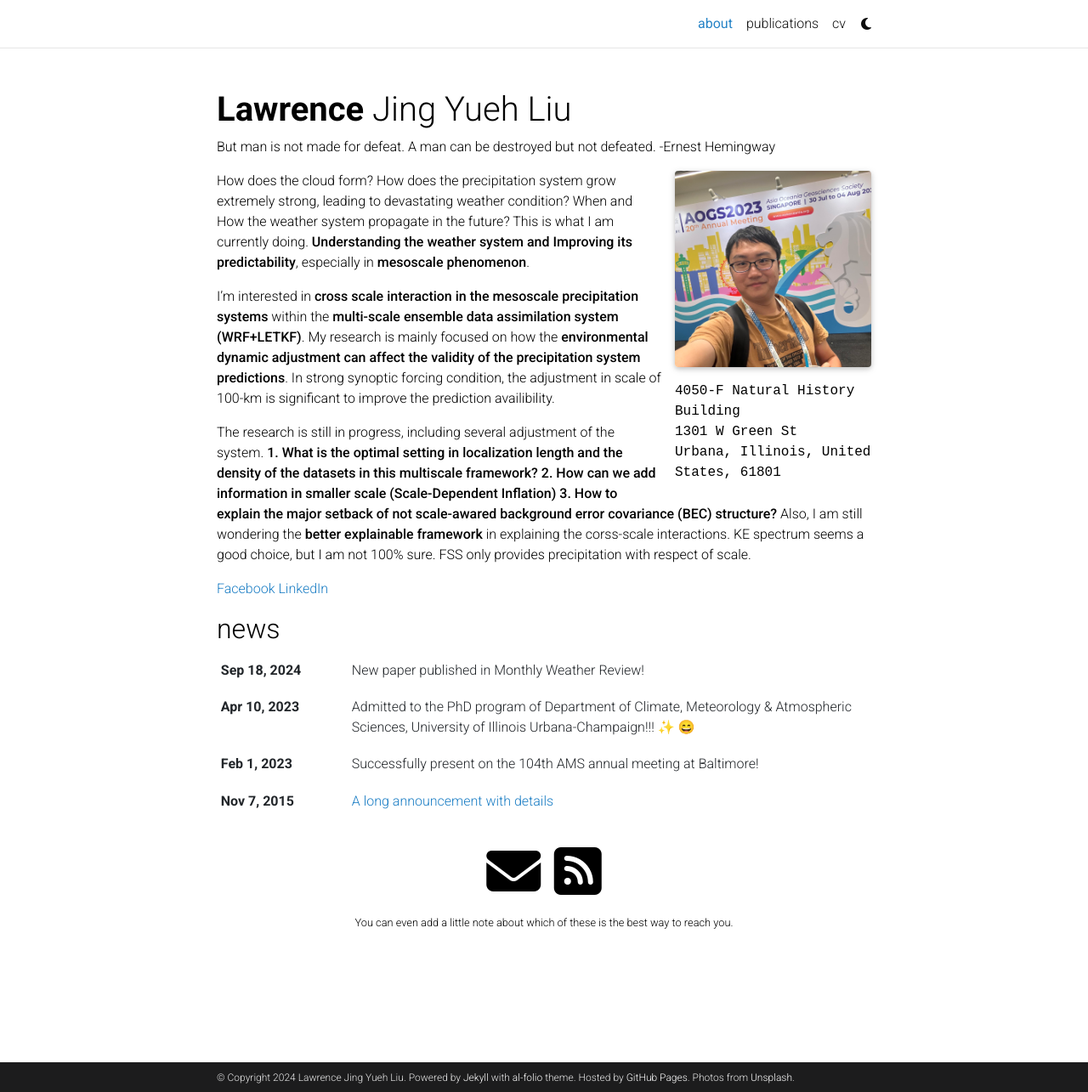
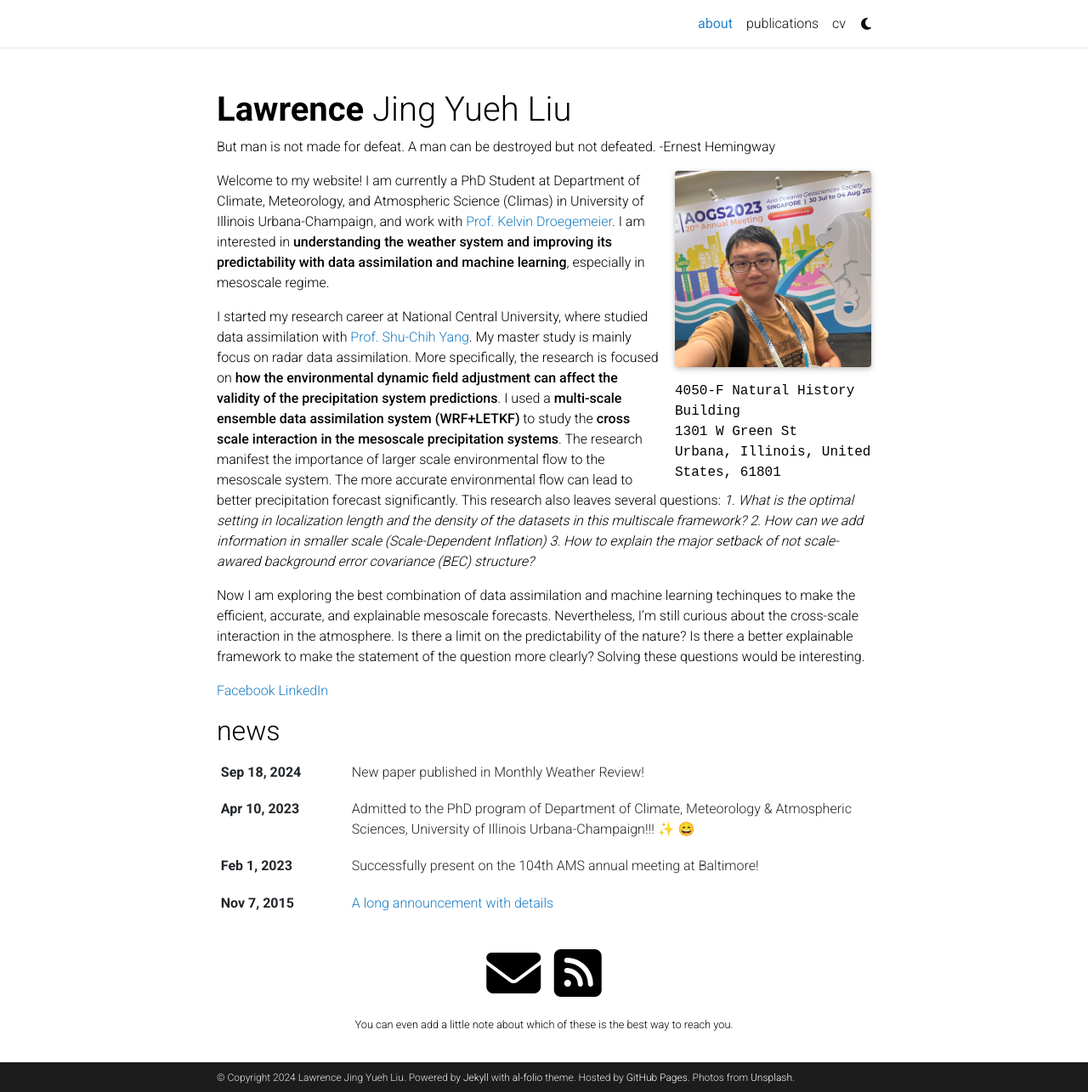
Before and after one commit to Cumulonimbus01/Cumulonimbus01.github.io, a Jekyll site: the page built from _pages/about.md, in a window 1280 px wide and 1285 px high. Shown: the whole window at 85% size. Built offline with Jekyll 4.4.1, drawn with Linux system fonts in a browser that asks for light colours; full-size pictures stand in for the smaller copies a plugin makes; emoji names are drawn with the system emoji font; comment, search, counter and statistics services are not loaded; a style sheet for code colours, icons or effects is not loaded.

Commit message:
Update about.md

```diff
--- a/_pages/about.md
+++ b/_pages/about.md
@@ -19,13 +19,11 @@
 social: true  # includes social icons at the bottom of the page
 ---
 
-How does the cloud form? How does the precipitation system grow extremely strong, leading to devastating weather condition? When and How the weather system propagate in the future?
-This is what I am currently doing. **Understanding the weather system and Improving its predictability**, especially in **mesoscale phenomenon**.
+Welcome to my website! I am currently a PhD Student at Department of Climate, Meteorology, and Atmospheric Science (Climas) in University of Illinois Urbana-Champaign, and work with [Prof. Kelvin Droegemeier](https://climas.illinois.edu/directory/profile/kkd). I am interested in **understanding the weather system and improving its predictability with data assimilation and machine learning**, especially in mesoscale regime.
 
-I'm interested in **cross scale interaction in the mesoscale precipitation systems** within the **multi-scale ensemble data assimilation system (WRF+LETKF)**. My research is mainly focused on how the **environmental dynamic adjustment can affect the validity of the precipitation system predictions**. In strong synoptic forcing condition, the adjustment in scale of 100-km is significant to improve the prediction availibility.
+I started my research career at National Central University, where studied data assimilation with [Prof. Shu-Chih Yang](https://sites.google.com/view/ncu-predictability/home?authuser=0). My master study is mainly focus on radar data assimilation. More specifically, the research is focused on **how the environmental dynamic field adjustment can affect the validity of the precipitation system predictions**. I used a **multi-scale ensemble data assimilation system (WRF+LETKF)** to study the **cross scale interaction in the mesoscale precipitation systems**. The research manifest the importance of larger scale environmental flow to the mesoscale system. The more accurate environmental flow can lead to better precipitation forecast significantly. This research also leaves several questions: *1. What is the optimal setting in localization length and the density of the datasets in this multiscale framework? 2. How can we add information in smaller scale (Scale-Dependent Inflation) 3. How to explain the major setback of not scale-awared background error covariance (BEC) structure?*
 
-The research is still in progress, including several adjustment of the system. **1. What is the optimal setting in localization length and the density of the datasets in this multiscale framework? 2. How can we add information in smaller scale (Scale-Dependent Inflation) 3. How to explain the major setback of not scale-awared background error covariance (BEC) structure?**
-Also, I am still wondering the **better explainable framework** in explaining the corss-scale interactions. KE spectrum seems a good choice, but I am not 100% sure. FSS only provides precipitation with respect of scale.
+Now I am exploring the best combination of data assimilation and machine learning techinques to make the efficient, accurate, and explainable mesoscale forecasts. Nevertheless, I'm still curious about the cross-scale interaction in the atmosphere. Is there a limit on the predictability of the nature? Is there a better explainable framework to make the statement of the question more clearly? Solving these questions would be interesting.
 
 [Facebook](https://www.facebook.com/lawrence.liu.10/)
 [LinkedIn](https://www.linkedin.com/in/lawrence-l-39a204a9/)
```
